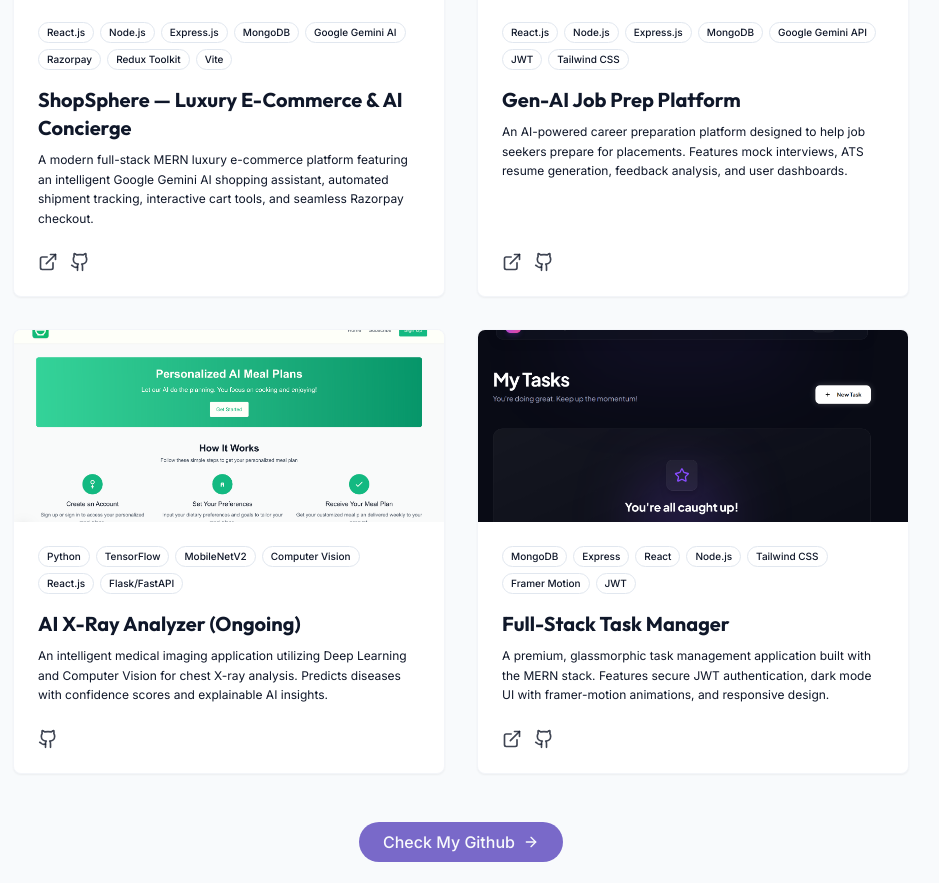
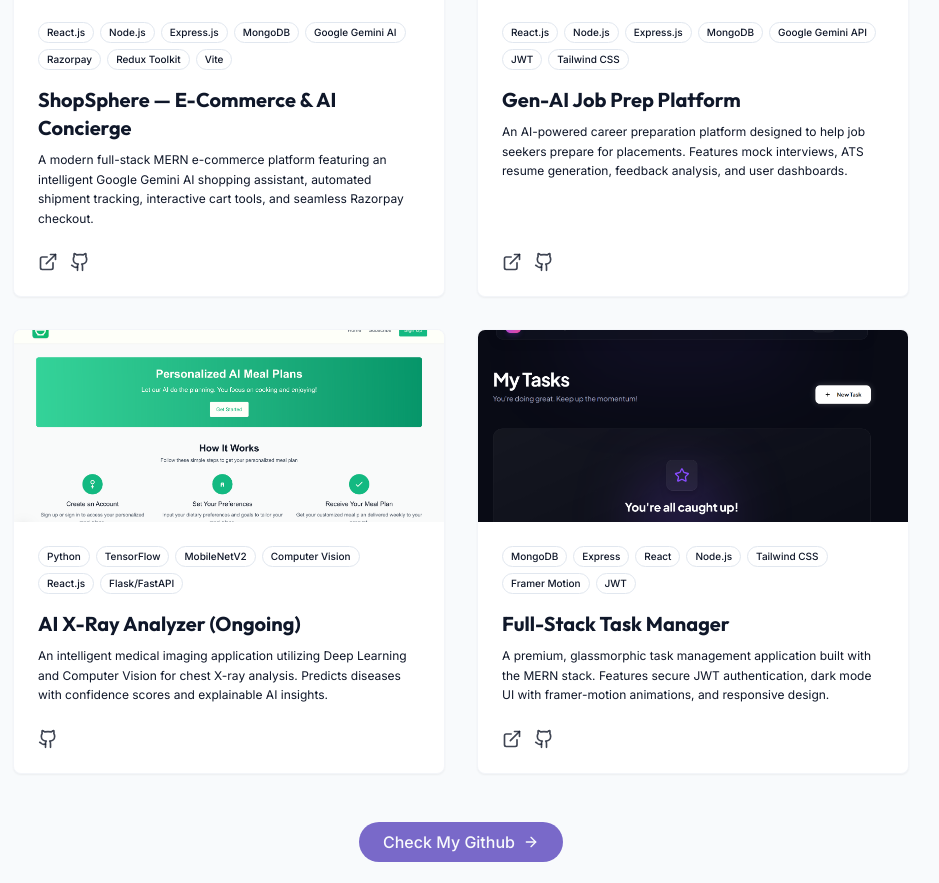
Before and after one commit to vaibhavpokhriyal13/Portfolio, a React (Vite) app: page / in a window 1280 px wide. Shown: the part 3558-4441 px from the top of the page, without its empty margins (179-1118 px from the left). Built offline with nearby package versions, Linux system fonts and the light colour scheme.

Commit message:
docs: refine ShopSphere project title and description

```diff
--- a/src/components/ProjectsSection.jsx
+++ b/src/components/ProjectsSection.jsx
@@ -4,8 +4,8 @@ import { useScrollReveal } from "@/hooks/useScrollReveal";
 const projects = [
   {
     id: 1,
-    title: "ShopSphere — Luxury E-Commerce & AI Concierge",
-    description: "A modern full-stack MERN luxury e-commerce platform featuring an intelligent Google Gemini AI shopping assistant, automated shipment tracking, interactive cart tools, and seamless Razorpay checkout.",
+    title: "ShopSphere — E-Commerce & AI Concierge",
+    description: "A modern full-stack MERN e-commerce platform featuring an intelligent Google Gemini AI shopping assistant, automated shipment tracking, interactive cart tools, and seamless Razorpay checkout.",
     image: "https://images.unsplash.com/photo-1553062407-98eeb64c6a62?auto=format&fit=crop&w=800&q=80",
     tags: ["React.js", "Node.js", "Express.js", "MongoDB", "Google Gemini AI", "Razorpay", "Redux Toolkit", "Vite"],
     demoUrl: "https://frontend-liart-eight-37.vercel.app/",
```
